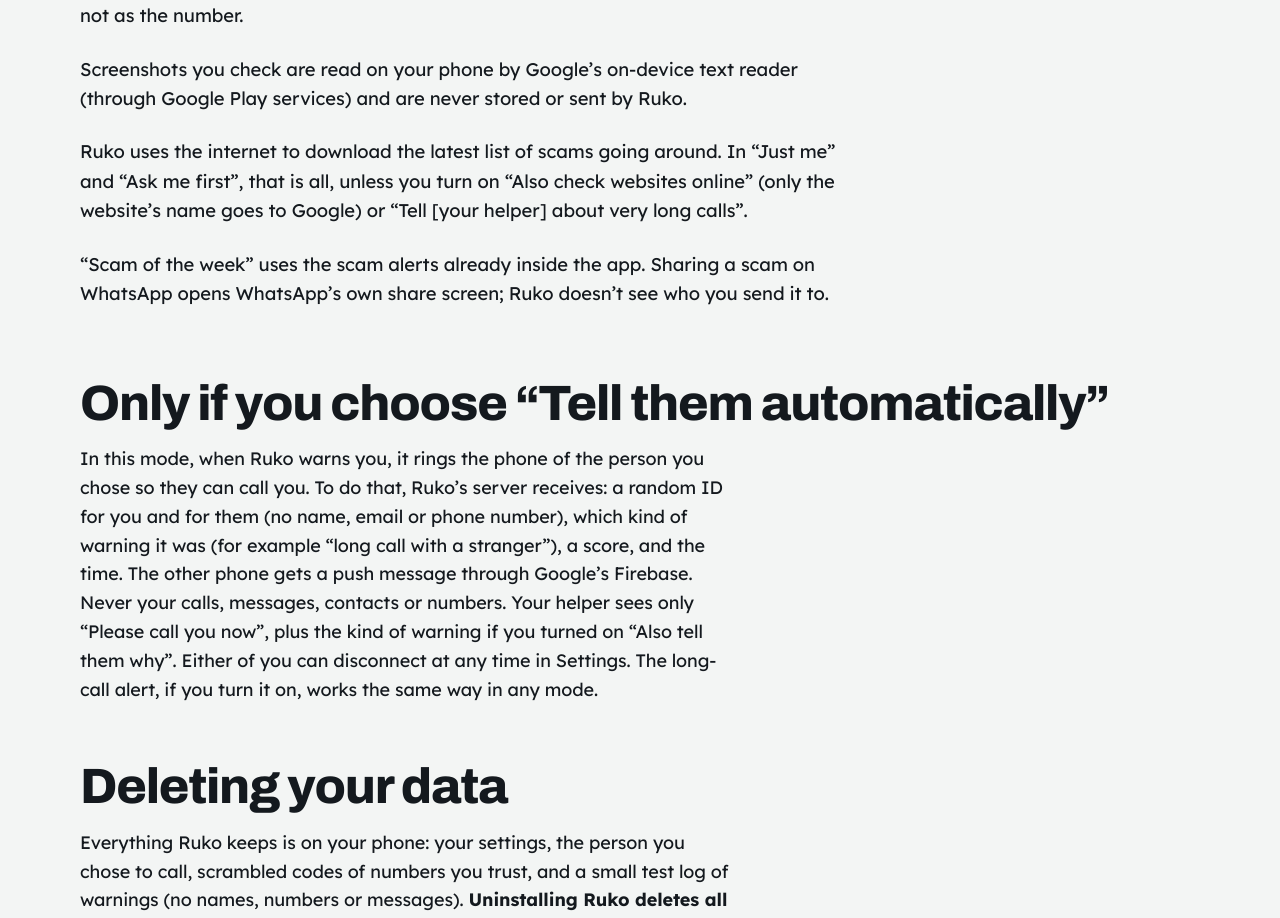
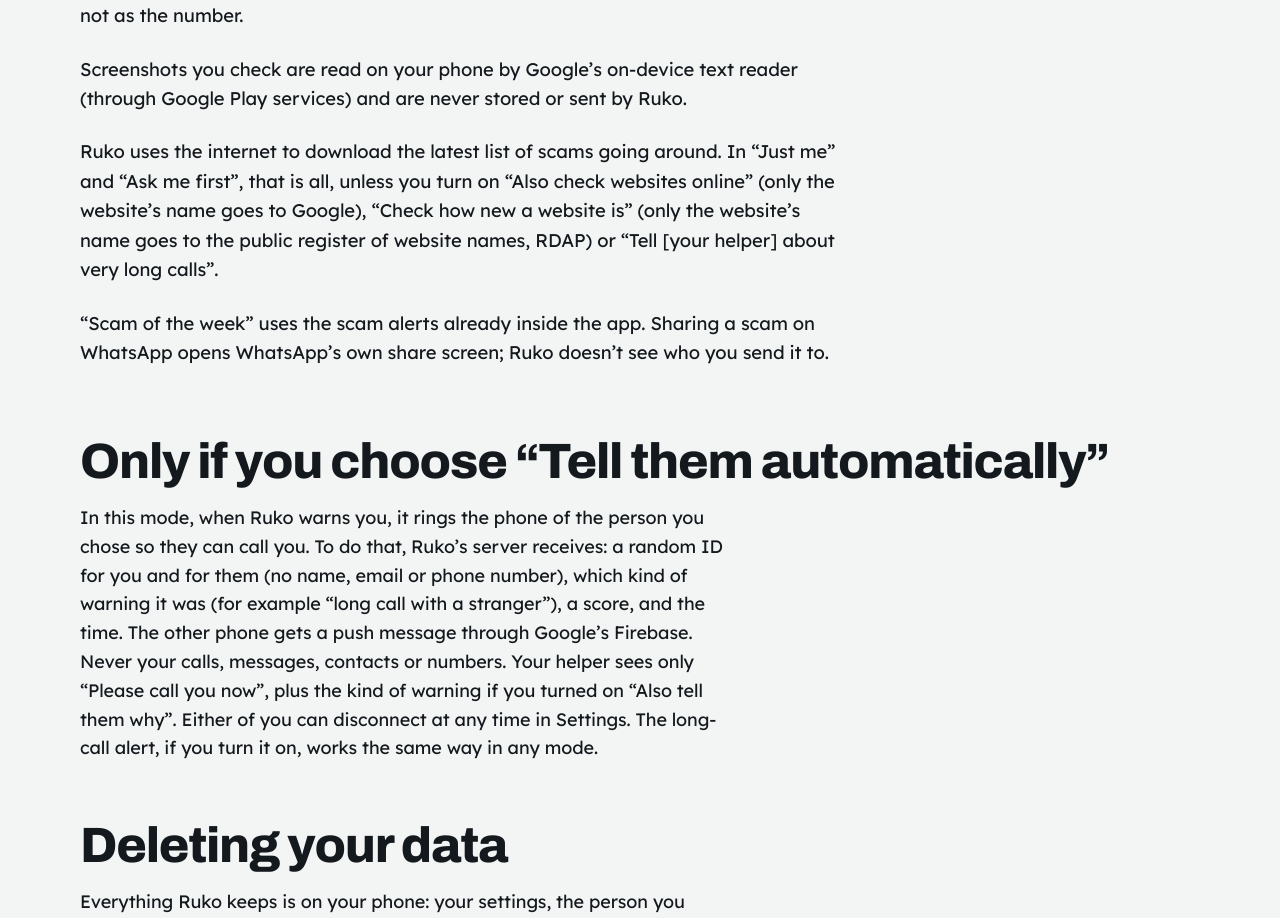
Before and after one commit to rnntech/ruko-web, a Next.js app: page /privacy in a window 1280 px wide. Shown: the part 2211-3129 px from the top of the page. Built offline with nearby package versions, Linux system fonts and the light colour scheme.

Commit message:
D-126: link checker fixes (25 Indian brands, Google Sites/S3, tunnels, Indic addresses, private IPs, short links amber on a call), reported scam sites in the feed, optional domain-age check (not built)

```diff
--- a/app/privacy/page.tsx
+++ b/app/privacy/page.tsx
@@ -87,7 +87,8 @@ export default function PrivacyPage() {
             <li>
               Ruko uses the internet to download the latest list of scams going around. In &ldquo;Just me&rdquo; and
               &ldquo;Ask me first&rdquo;, that is all, unless you turn on &ldquo;Also check websites online&rdquo; (only
-              the website&rsquo;s name goes to Google) or &ldquo;Tell [your helper] about very long calls&rdquo;.
+              the website&rsquo;s name goes to Google), &ldquo;Check how new a website is&rdquo; (only the website&rsquo;s
+              name goes to the public register of website names, RDAP) or &ldquo;Tell [your helper] about very long calls&rdquo;.
             </li>
             <li>
               &ldquo;Scam of the week&rdquo; uses the scam alerts already inside the app. Sharing a scam on WhatsApp opens
--- a/scripts/build-feed.mjs
+++ b/scripts/build-feed.mjs
@@ -45,6 +45,7 @@ if (!/False alarms on genuine messages:\*\* 0 of/.test(report)) fail("the last t
 const cards = JSON.parse(readFileSync(join(root, "cards", "scam-cards.json"), "utf8")).cards.filter((c) => c.status === "approved");
 const detection = JSON.parse(readFileSync(detectionPath, "utf8"));
 delete detection.note;
+delete detection.reportedNote;
 delete detection.format;
 const practice = JSON.parse(readFileSync(join(web, "lib", "spot-the-scam.json"), "utf8")).items;
 const content = { cards, detection, practice };
```
